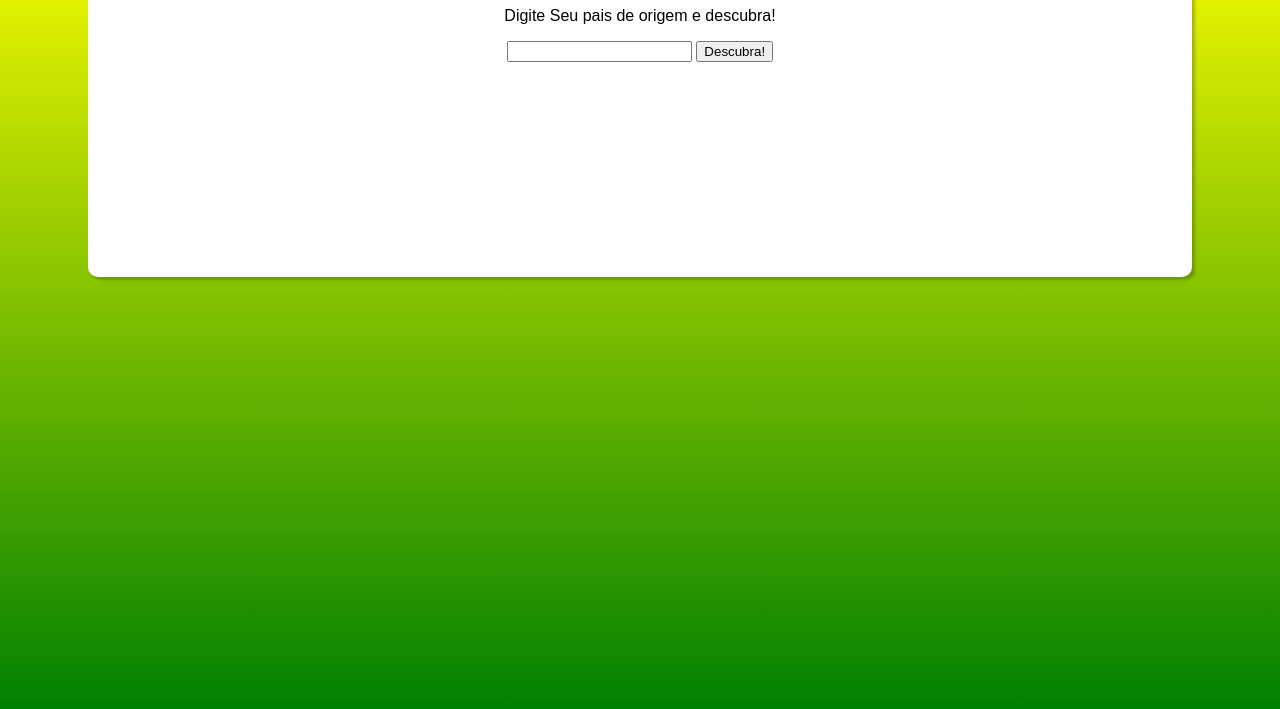
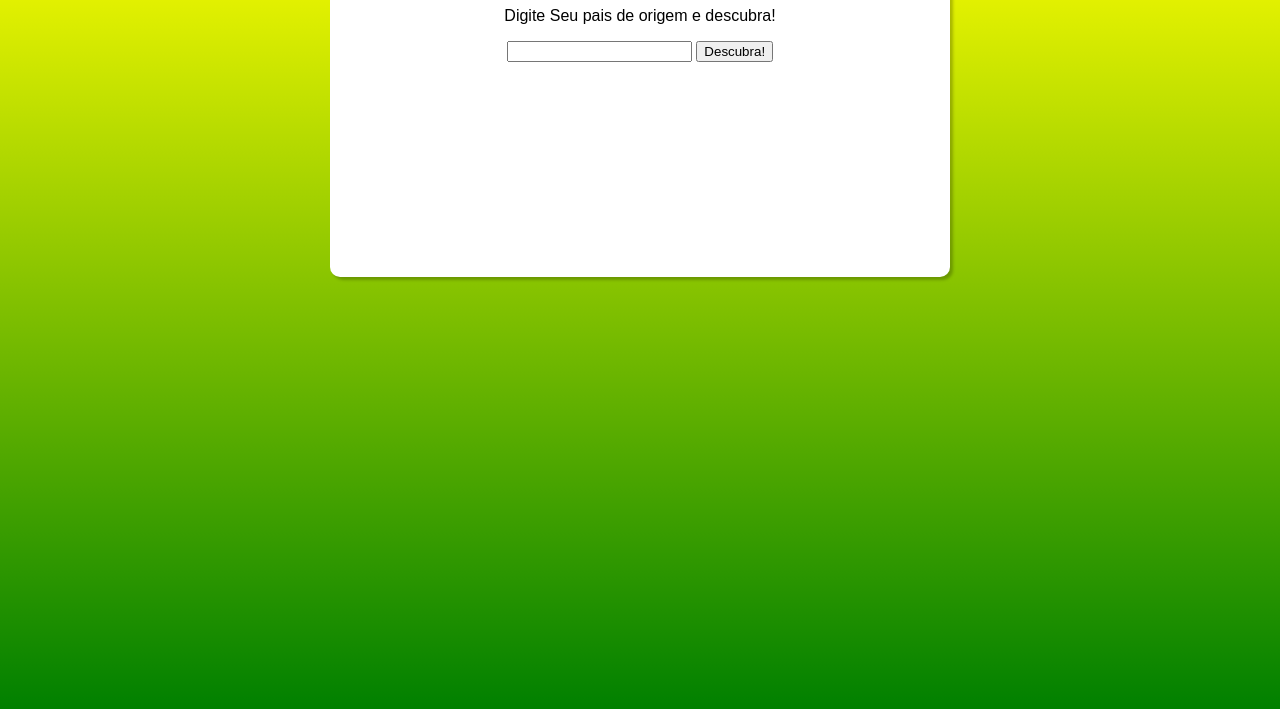
Before and after one commit to DenisRFerro/javascript, a plain HTML site: page aula11/ex11.html in a window 1280 px wide. Shown: the part 91-800 px from the top of the page. Drawn offline with Linux system fonts and the light colour scheme.

Commit message:
Update ex11.html

```diff
--- a/aula11/ex11.html
+++ b/aula11/ex11.html
@@ -16,12 +16,13 @@
     div {
         background-color: white;
         padding: 10px 10px 100px 10px;
-        margin: 0px 80px ;
+        margin: auto ;
         text-align: center;
-        width: auto;
+        max-width: 600px;
         height: 250px;
         box-shadow: 3px 3px 3px rgba(0, 0, 0, 0.226);
         border-radius: 10px;
+
     }
 
     </style>
```
